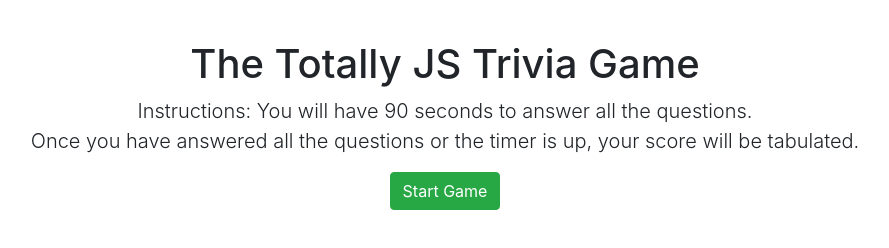
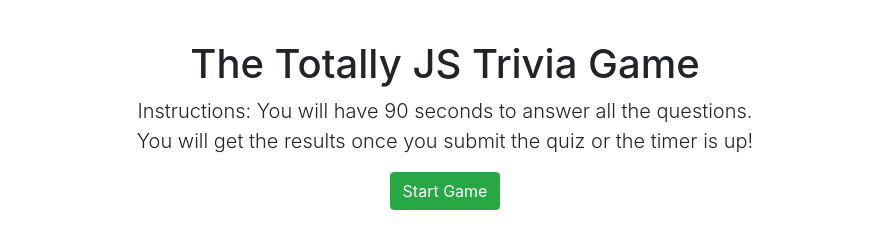
Before and after one commit to ansarkhan/TriviaGame, a plain HTML site: page index.html in a window 1280 px wide. Shown: the whole page, without its empty margins (195-1084 px from the left). Drawn offline with nearby package versions, Linux system fonts and the light colour scheme.

Commit message:
final submittable version

```diff
--- a/index.html
+++ b/index.html
@@ -15,7 +15,7 @@
 
             <div class="starter-template">
                 <h1>The Totally JS Trivia Game</h1>
-                <p class="lead">Instructions: You will have 90 seconds to answer all the questions. <br> Once you have answered all the questions or the timer is up, your score will be tabulated.</p>
+                <p class="lead">Instructions: You will have 90 seconds to answer all the questions. <br> You will get the results once you submit the quiz or the timer is up!</p>
                 <button type="button" class="btn btn-success" id="start-game">Start Game</button>
             </div>
             <div class="hide-div section-f" id="score-div">
```
